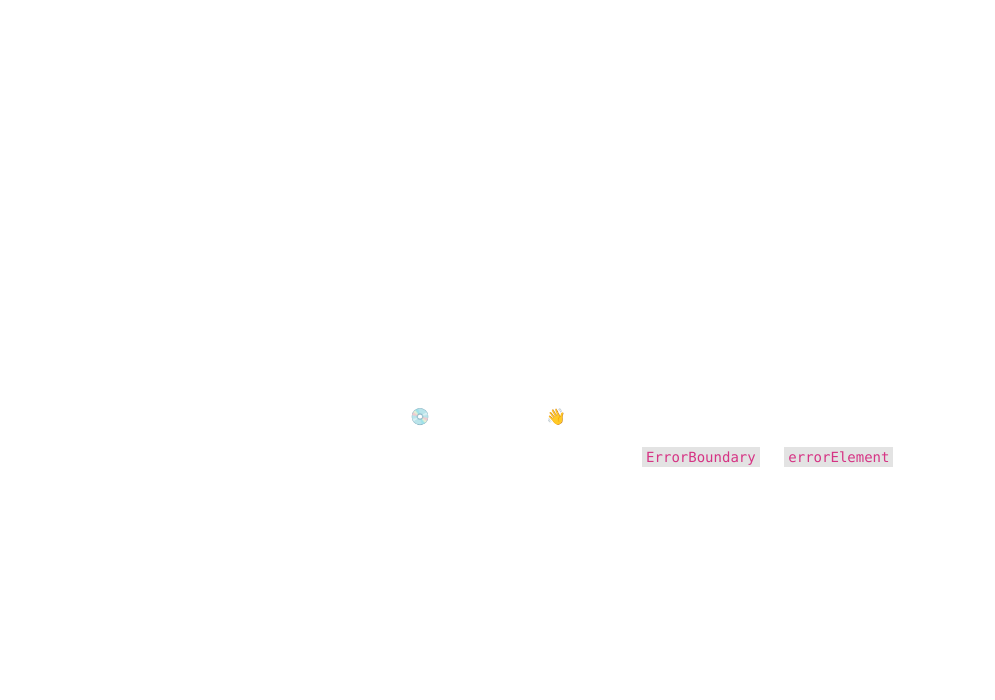
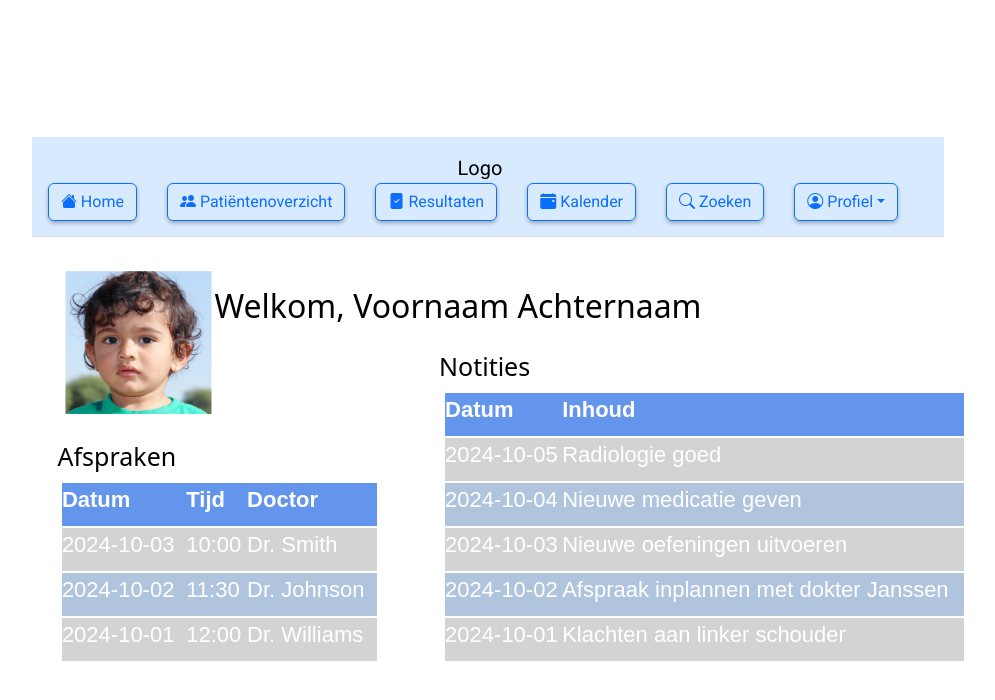
Before and after one commit to ZuydUniversity/B2C6_B2A_Frontend, a React (Vite) app: page /patientdashboard in a window 1280 px wide. Before the commit this address had no page. Shown: the top 700 px of the page, without its empty margins (152-1147 px from the left). Built offline with nearby package versions, Linux system fonts and the light colour scheme.

Commit message:
Eerste versie patient dashboard, geen verbinding database

```diff
--- a/src/main.jsx
+++ b/src/main.jsx
@@ -16,6 +16,7 @@ import RadiologyPage from './routes/RadiologyPage.jsx';
 import PatientSettingsPage from './routes/PatientSettingsPage.jsx';
 import PatientList from './components/PatientList.jsx';
 import Kalender from './routes/Kalender.jsx';
+import PatientDashboard from './routes/PatientDashboard.jsx';
 
 
 
@@ -33,6 +34,7 @@ const router = createBrowserRouter([
     { path: "/", element: <App /> },
     { path: "/register", element: <Register /> },
     { path: "/forgot-password", element: <ForgotPassword /> },
+    { path: "/patientdashboard", element: <PatientDashboard /> },
 ]);
 
 
--- /dev/null
+++ b/src/routes/PatientDashboard.jsx
@@ -0,0 +1,87 @@
+// PatientDashboard.jsx
+import React from 'react';
+import Navbar from '../components/Navbar';
+import { useNavigate } from 'react-router-dom';
+import kid_1 from '../assets/kid_1.png';
+
+const PatientDashboard = () => {
+    const navigate = useNavigate();
+
+    const handleClick = () => {
+        navigate('/kalender');
+    };
+
+    // Dummy data voor afspraken lijst
+    const appointments = [
+        { date: '2024-10-03', time: '10:00', doctor: 'Dr. Smith' },
+        { date: '2024-10-02', time: '11:30', doctor: 'Dr. Johnson' },
+        { date: '2024-10-01', time: '12:00', doctor: 'Dr. Williams' },
+    ];
+
+    // Dummy data voor notities
+    const notes = [
+        { date: '2024-10-05', content: 'Radiologie goed' },
+        { date: '2024-10-04', content: 'Nieuwe medicatie geven' },
+        { date: '2024-10-03', content: 'Nieuwe oefeningen uitvoeren' },
+        { date: '2024-10-02', content: 'Afspraak inplannen met dokter Janssen' },
+        { date: '2024-10-01', content: 'Klachten aan linker schouder' },
+    ];
+
+    const handleTableRowClick = () => {
+        handleClick();
+    };
+
+    return (
+        <div>
+            <Navbar />
+            <div style={{ display: 'flex', flexDirection: 'column', alignItems: 'center' }}>
+                <h2 style={{ marginRight: '60px', marginTop:'50px', color: 'black' }}>Welkom, Voornaam Achternaam</h2>
+                <img src={kid_1} alt="Kind foto" style={{ width: '40%', transform: 'scale(0.4)', marginTop: '-170px', marginLeft: '-700px' }} />
+            </div>
+            <div style={{ display: 'flex', justifyContent: 'space-between' }}>
+                <div>
+                    <h2 style={{ color: 'black', fontSize: '25px', marginRight: '145px', marginTop: '-80px' }}>Afspraken</h2>
+                    <table style={{ marginLeft: '30px', marginTop: '10px' }}>
+                        <thead>
+                            <tr>
+                                <th>Datum</th>
+                                <th>Tijd</th>
+                                <th>Doctor</th>
+                            </tr>
+                        </thead>
+                        <tbody>
+                            {appointments.map((appointment, index) => (
+                                <tr key={index} onClick={handleTableRowClick}>
+                                    <td>{appointment.date}</td>
+                                    <td>{appointment.time}</td>
+                                    <td>{appointment.doctor}</td>
+                                </tr>
+                            ))}
+                        </tbody>
+                    </table>
+                </div>
+                <div>
+                    <h2 style={{ color: 'black', marginTop: '-170px', marginRight: '400px', fontSize: '25px' }}>Notities</h2>
+                    <table style={{ marginLeft: '20px', marginTop: '10px' }}>
+                        <thead>
+                            <tr>
+                                <th>Datum</th>
+                                <th>Inhoud</th>
+                            </tr>
+                        </thead>
+                        <tbody>
+                            {notes.map((note, index) => (
+                                <tr key={index}>
+                                    <td>{note.date}</td>
+                                    <td>{note.content}</td>
+                                </tr>
+                            ))}
+                        </tbody>
+                    </table>
+                </div>
+            </div>
+        </div>
+    );
+};
+
+export default PatientDashboard;
```
Also changed, not shown: src/components/PatientUpcomingAppointment.jsx (added, +43 -0 lines), package.json (indentation only), 1 other file (tests, documents, lock files or other folders).
